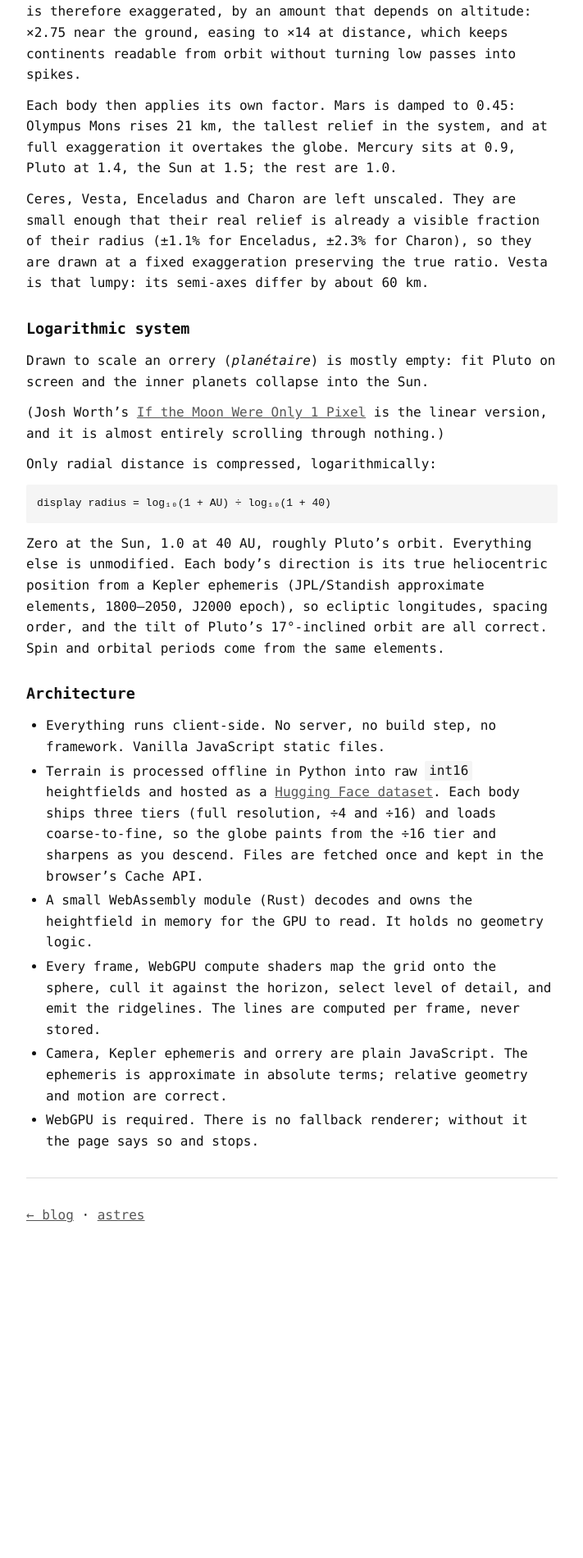
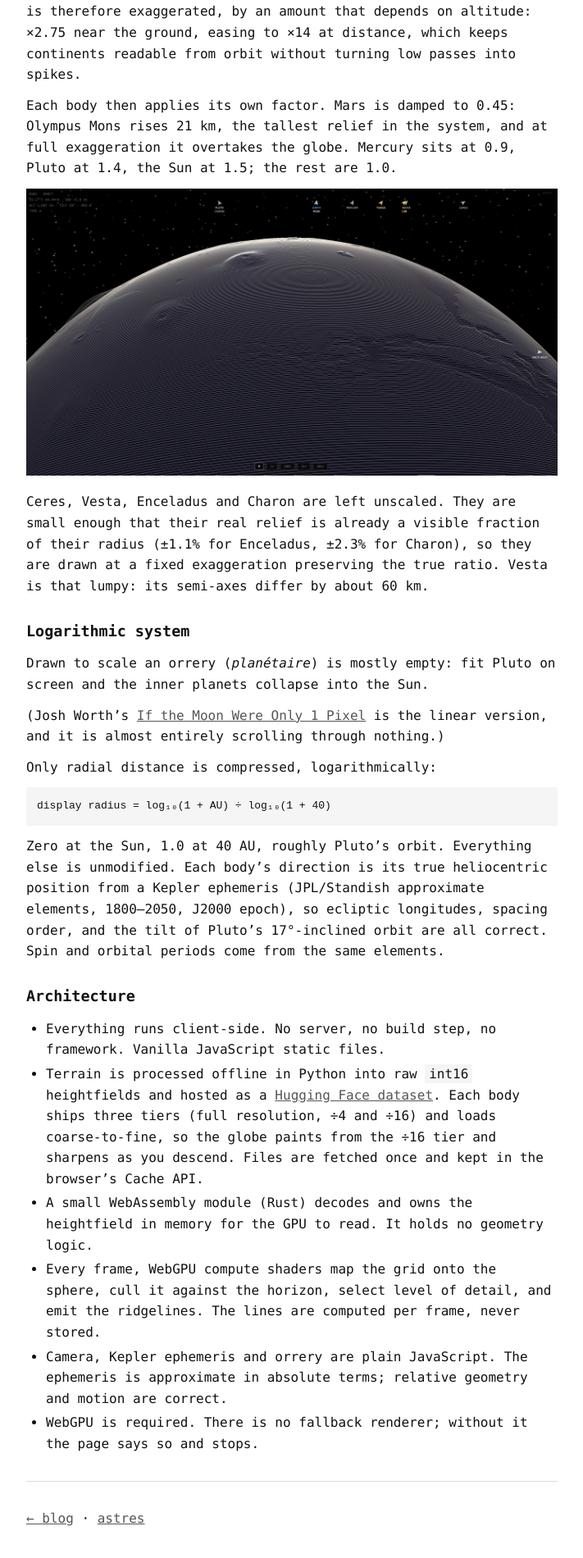
Before and after one commit to idle-intelligence/trucs.ai, a Jekyll site: the page built from blog/about-astres.md, in a window 1280 px wide. Shown: the part 3805-5705 px from the top of the page at 82% size, without its empty margins (284-995 px from the left). Built offline with Jekyll 4.4.1, drawn with Linux system fonts in a browser that asks for light colours; before the commit the page ends 5344 px from its top, so only the background shows below that.

Commit message:
blog: add the Olympus Mons view to the exaggeration section

```diff
--- a/blog/about-astres.md
+++ b/blog/about-astres.md
@@ -86,6 +86,8 @@ At true scale there would be nothing to see: Everest is 8.8 km on a 6371 km plan
 
 Each body then applies its own factor. Mars is damped to 0.45: Olympus Mons rises 21 km, the tallest relief in the system, and at full exaggeration it overtakes the globe. Mercury sits at 0.9, Pluto at 1.4, the Sun at 1.5; the rest are 1.0.
 
+![Olympus Mons above the horizon, Valles Marineris](/blog/images/mars-olympus.png)
+
 Ceres, Vesta, Enceladus and Charon are left unscaled. They are small enough that their real relief is already a visible fraction of their radius (±1.1% for Enceladus, ±2.3% for Charon), so they are drawn at a fixed exaggeration preserving the true ratio. Vesta is that lumpy: its semi-axes differ by about 60 km.
 
 ## Logarithmic system
```
Also changed, not shown: blog/images/mars-olympus.png (added).
